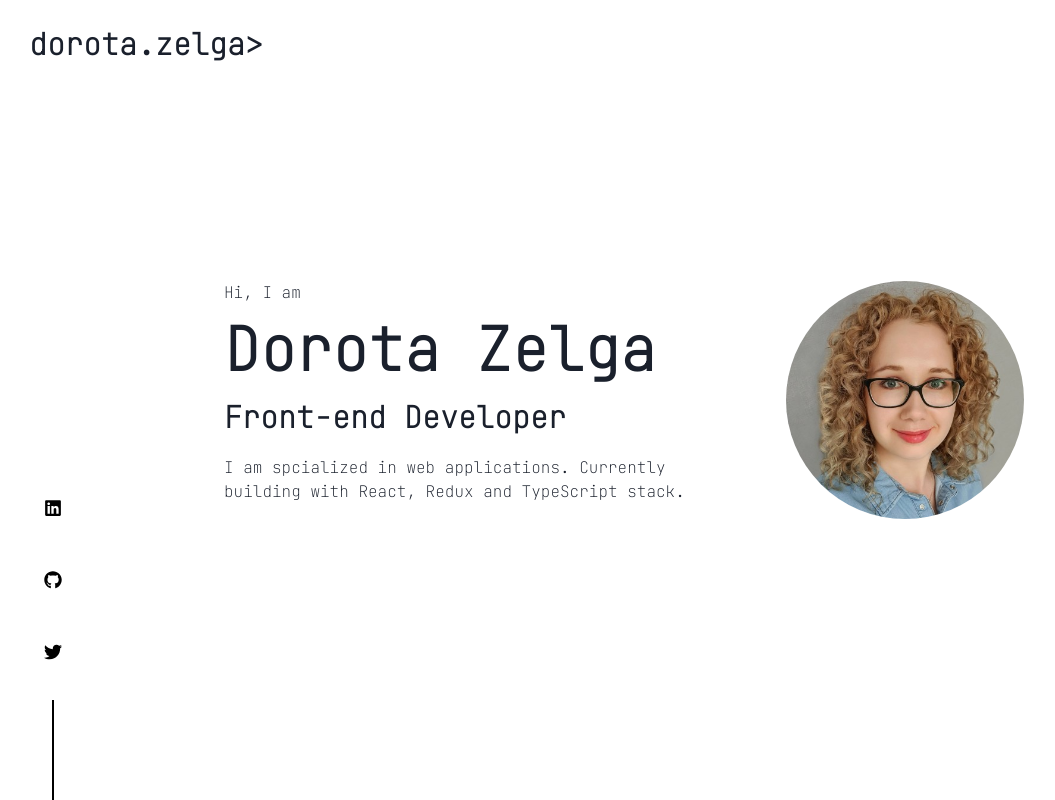
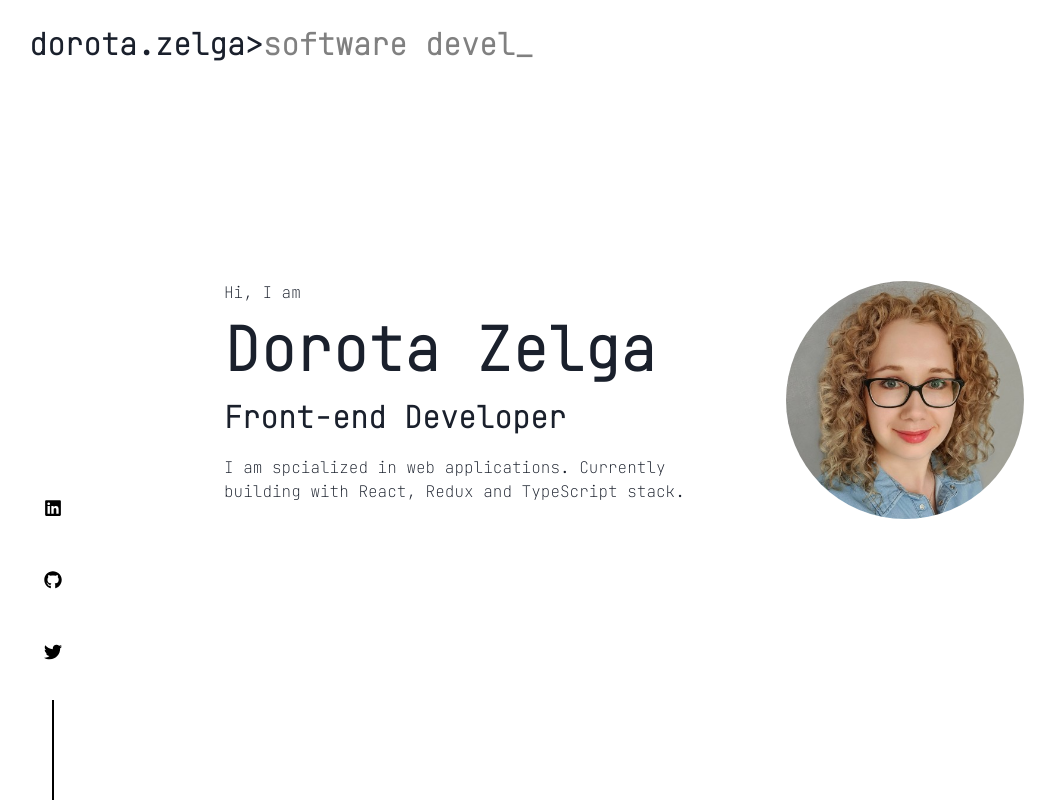
Before and after one commit to wroclawianka/portfolio, a React (Create React App) app: page / in a window 1280 px wide. Shown: the top 800 px of the page, without its empty margins (16-1071 px from the left). Built offline with nearby package versions, Linux system fonts and the light colour scheme; the HTML template or start-up script is replaced by a standard one.

Commit message:
add command animation

```diff
--- /dev/null
+++ b/src/components/header/commandAnimation/command-animation.component.tsx
@@ -0,0 +1,45 @@
+import { useEffect, useState } from "react";
+import { Box } from "@chakra-ui/react";
+
+export const CommandAnimation = () => {
+
+    // 1. Add sections and scroll on click
+    // 2. dark.light more
+    // 2. Make if blink >_
+    // 3. Add changing titles on scroll
+    // Front-end developer
+    // Team player
+    // npm i typescript
+    // Agile enthusiast
+    // Amateur artist
+    // rm -rf
+    // coffee, coffee, coffee
+
+    const titles = [
+        'software developer',
+        "npm i typescript",
+        "rm -rf",
+    ];
+
+    // if reverse => faster
+
+
+    const [command, setCommand] = useState('');
+    const [index, setIndex] = useState(0)
+
+    useEffect(() => {
+        let i = 0, reverse = false;
+        const interval = setInterval(() => {
+            if (i <= titles[index].length) reverse ? i-- : i++
+            setCommand(titles[index].substring(0, i))
+            if (i === 0 || i === titles[index].length) reverse = !reverse
+            if (i === 0) {
+                index === titles.length - 1 ? setIndex(0) : setIndex(index + 1)
+            }
+        }, 250);
+        return () => clearInterval(interval);
+    }, [index]);
+
+
+    return <Box color={"grey"}>{command}_</Box>
+}
--- /dev/null
+++ b/src/components/header/commandAnimation/index.ts
@@ -0,0 +1 @@
+export * from './command-animation.component'
--- a/src/components/header/header.component.tsx
+++ b/src/components/header/header.component.tsx
@@ -1,48 +1,18 @@
 import { Grid, Heading, useMultiStyleConfig } from '@chakra-ui/react';
 // import { useEffect, useState } from 'react';
 import { useTranslation } from 'react-i18next';
+import { CommandAnimation } from './commandAnimation';
 
 export const Header = () => {
   const style = useMultiStyleConfig('header', {});
   const { t } = useTranslation();
-
-  // 1. Add sections and scroll on click
-  // 2. dark.light more
-  // 2. Make if blink >_
-  // 3. Add changing titles on scroll
-  // Front-end developer
-  // Team player
-  // npm i typescript
-  // Agile enthusiast
-  // Amateur artist
-  // rm -rf
-  // coffee, coffee, coffee
-
-  // const titles = [
-  //   'software developer'
-  //   // "npm i typescript"
-  //   // "agile enthusiast"
-  // ];
-  // const initTitle = 'software developer';
-
-  // const [subtitle, setSubtitle] = useState('');
-
-  // const length = 0;
-
-  // useEffect(() => {
-  //   // const interval = setInterval(() => {
-  //   //   setSubtitle(initTitle.substring(0, length))
-  //   //   length++
-  //   // }, 200);
-  //   // return () => clearInterval(interval);
-  // }, []);
 
   return (
     <Grid sx={style.root}>
       <Heading sx={style.heading}>
         {t('header.title')}
         {'>'}
-        {/* {subtitle} */}
+        <CommandAnimation />
       </Heading>
       {/* <Switch sx={style.switch} size="lg" colorScheme="gray" /> */}
     </Grid>
--- a/src/components/header/header.theme.ts
+++ b/src/components/header/header.theme.ts
@@ -15,7 +15,8 @@ export const headerTheme = {
       },
       heading: {
         margin: 'auto 0',
-        fontFamily: '"JetBrains Mono", monospace'
+        fontFamily: '"JetBrains Mono", monospace',
+        display: "flex"
       },
       switch: {
         margin: 'auto 0'
```
